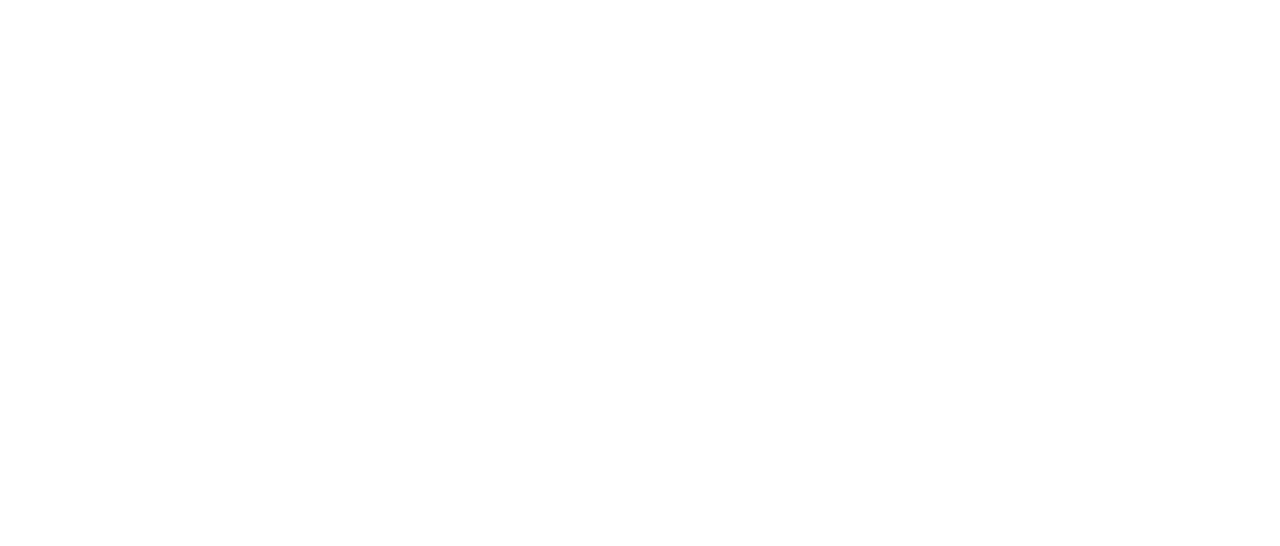
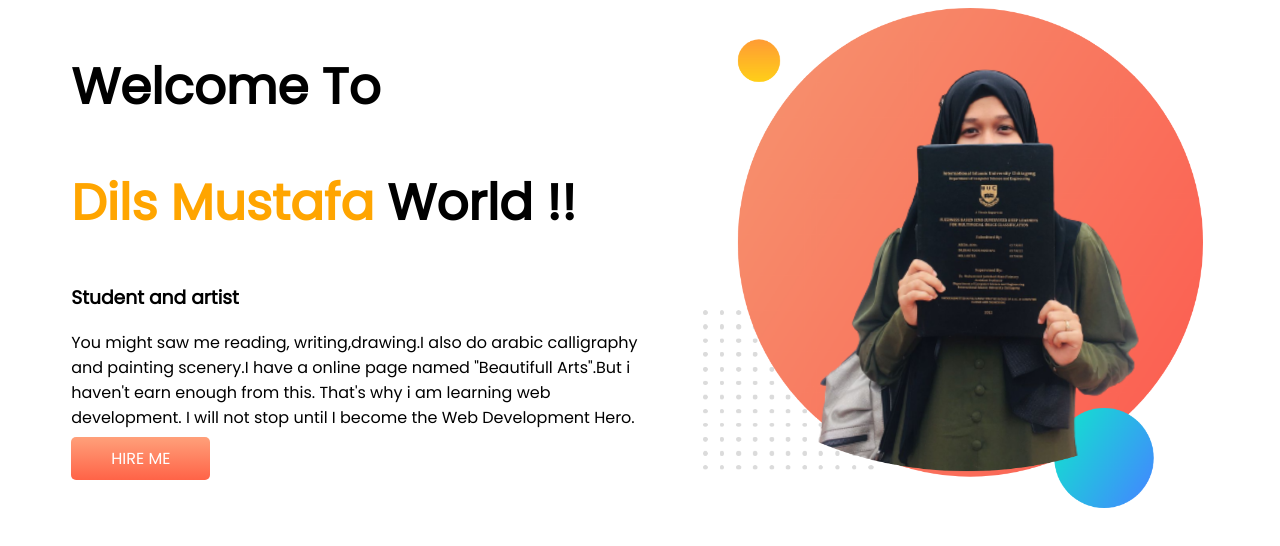
Before and after one commit to noor16mustafa/dilshad_portfolio, a plain HTML site: page index.html in a window 1280 px wide. Drawn offline with Linux system fonts and the light colour scheme.

Commit message:
1st section added

```diff
--- a/index.html
+++ b/index.html
@@ -1,13 +1,35 @@
 <!DOCTYPE html>
 <html lang="en">
+
 <head>
     <meta charset="UTF-8">
     <meta http-equiv="X-UA-Compatible" content="IE=edge">
     <meta name="viewport" content="width=device-width, initial-scale=1.0">
     <title>dilshad first portfolio</title>
+    <link rel="preconnect" href="https://fonts.googleapis.com">
+    <link rel="preconnect" href="https://fonts.gstatic.com" crossorigin>
+    <link href="https://fonts.googleapis.com/css2?family=Poppins&display=swap" rel="stylesheet">
     <link rel="stylesheet" href="style.css">
 </head>
+
 <body>
+    <section>
+        <div class="half-width">
+            <h1>Welcome To</h1>
+            <h1><span class="yellow">Dils Mustafa</span> World !!</h1>
+            <h3>Student and artist</h3>
+            <p>You might saw me reading, writing,drawing.I also do arabic calligraphy and painting scenery.I have a
+                online
+                page
+                named "Beautifull Arts".But i haven't earn enough from this. That's why i am learning web development. I
+                will
+                not stop until I become the Web Development Hero.</p>
+            <a class="hire-me-btn" target="_blank" href="https://github.com/noor16mustafa/dilshad_portfolio">HIRE ME</a>
+        </div>
+        <div class="half-width">
+            <img src=" images/bg.png" alt="">
+        </div>
+    </section>
+</body>
 
-</body>
 </html>
--- a/style.css
+++ b/style.css
@@ -0,0 +1,35 @@
+body {
+    font-family: 'Poppins', sans-serif;
+}
+
+h1 {
+    font-size: 50px;
+}
+
+.yellow {
+    color: orange;
+}
+
+section {
+    display: flex;
+}
+
+.half-width {
+    width: 50%;
+    padding-left: 5%;
+}
+
+.half-width img {
+    height: 500px;
+    width: 500px;
+
+}
+
+.hire-me-btn {
+    text-decoration: none;
+    background-image: linear-gradient(lightsalmon, tomato);
+    padding: 10px 40px;
+    border-radius: 5px;
+    color: white;
+    font-weight: 700px;
+}
```
Also changed, not shown: images/bg.png (added), images/dream-bg.png (added), images/exp-bg.png (added), images/jhankar.png (added), images/jhankar2.png (added), images/my-bg.png (added), images/my-bg2.png (added), images/top-banner.png (added), 7 other files.
